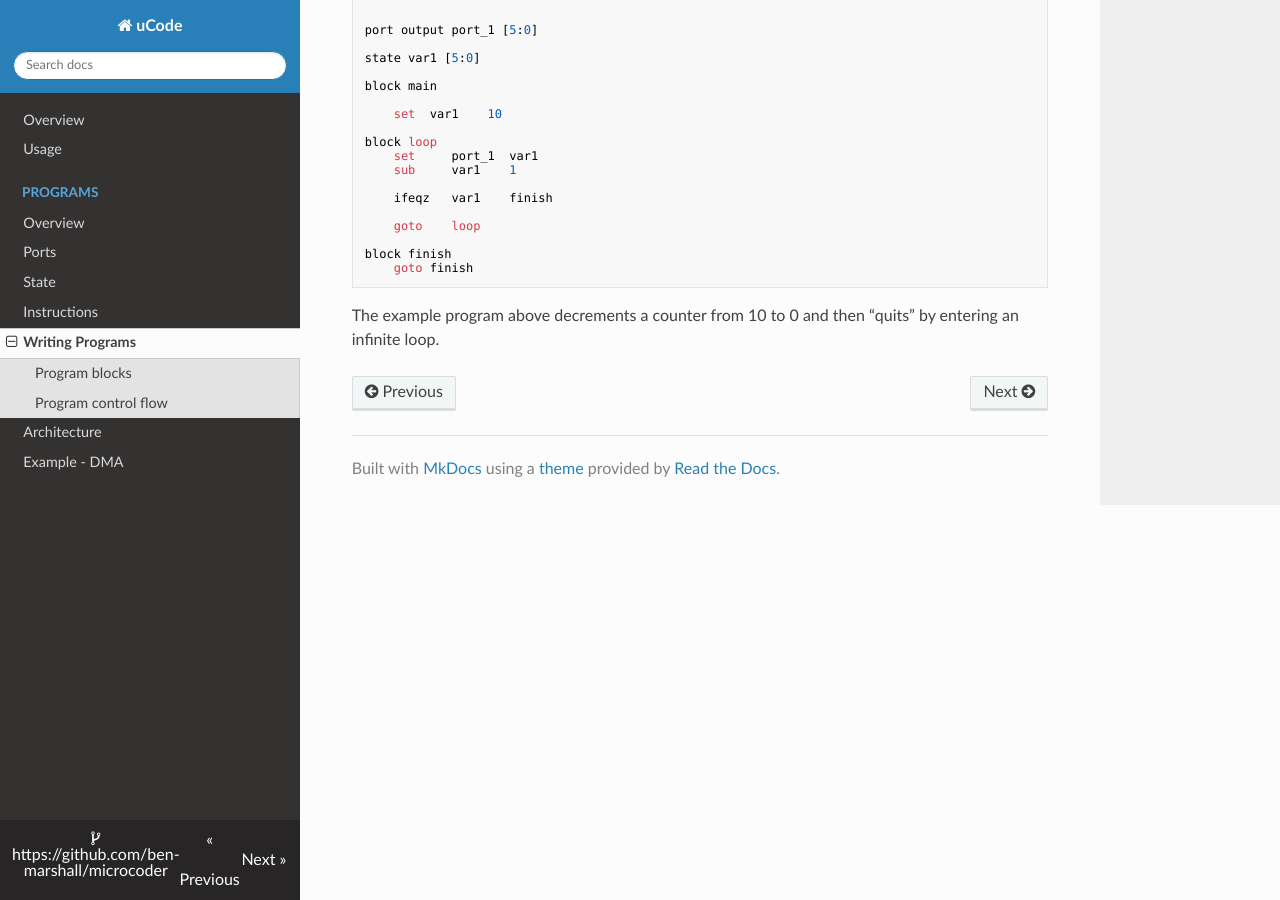
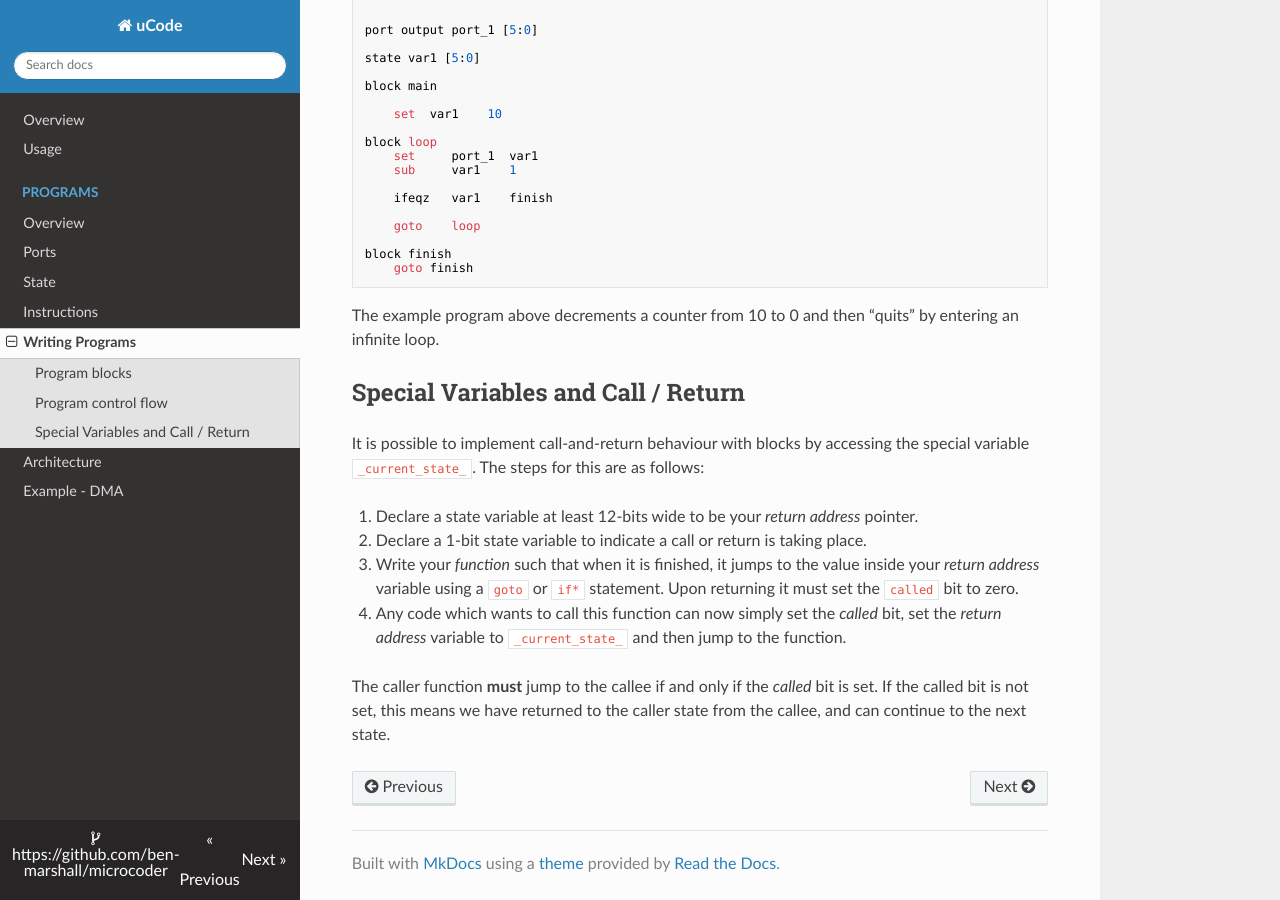
Before and after one commit to ben-marshall/microcoder, an MkDocs documentation site: the page built from docs/programs-writing.md, in a window 1280 px wide and 900 px high, scrolled down 1204 px. Built offline with MkDocs 1.6.1, drawn with Linux system fonts in a browser that asks for light colours; nearby versions of some CDN libraries; old or Windows-style settings are respelled for this version of MkDocs.

Commit message:
Implemented jumping to states pointed to by variables.
- Added a call/return example to show how to implement function calling.
- Added Support for storing the current state into a variable.
- Added support for jumping to a value stored inside a variable.

 On branch master
 Your branch is up-to-date with 'origin/master'.

 Changes to be committed:
	modified:   docs/programs-writing.md
	modified:   docs/todo.md
	new file:   examples/call/call-instrs.txt
	new file:   examples/call/call-program.txt
	modified:   examples/dma/dma-program.txt
	modified:   pyucode/UCProgram.py
	modified:   pyucode/UCResolver.py
	new file:   work/tb_call.v

```diff
--- a/docs/programs-writing.md
+++ b/docs/programs-writing.md
@@ -78,3 +78,23 @@ block finish
 
 The example program above decrements a counter from 10 to 0 and then "quits"
 by entering an infinite loop.
+
+
+## Special Variables and Call / Return
+
+It is possible to implement call-and-return behaviour with blocks by accessing
+the special variable `_current_state_`. The steps for this are as follows:
+
+1. Declare a state variable at least 12-bits wide to be your *return address*
+pointer.
+2. Declare a 1-bit state variable to indicate a call or return is taking place.
+3. Write your *function* such that when it is finished, it jumps to the value
+inside your *return address* variable using a `goto` or `if*` statement.
+Upon returning it must set the `called` bit to zero.
+4. Any code which wants to call this function can now simply set the *called*
+bit, set the *return address* variable to `_current_state_` and then jump
+to the function.
+
+The caller function **must** jump to the callee if and only if the *called*
+bit is set. If the called bit is not set, this means we have returned to the
+caller state from the callee, and can continue to the next state.
```
Also changed, not shown: docs/todo.md (+5 -0 lines), 6 other files.
